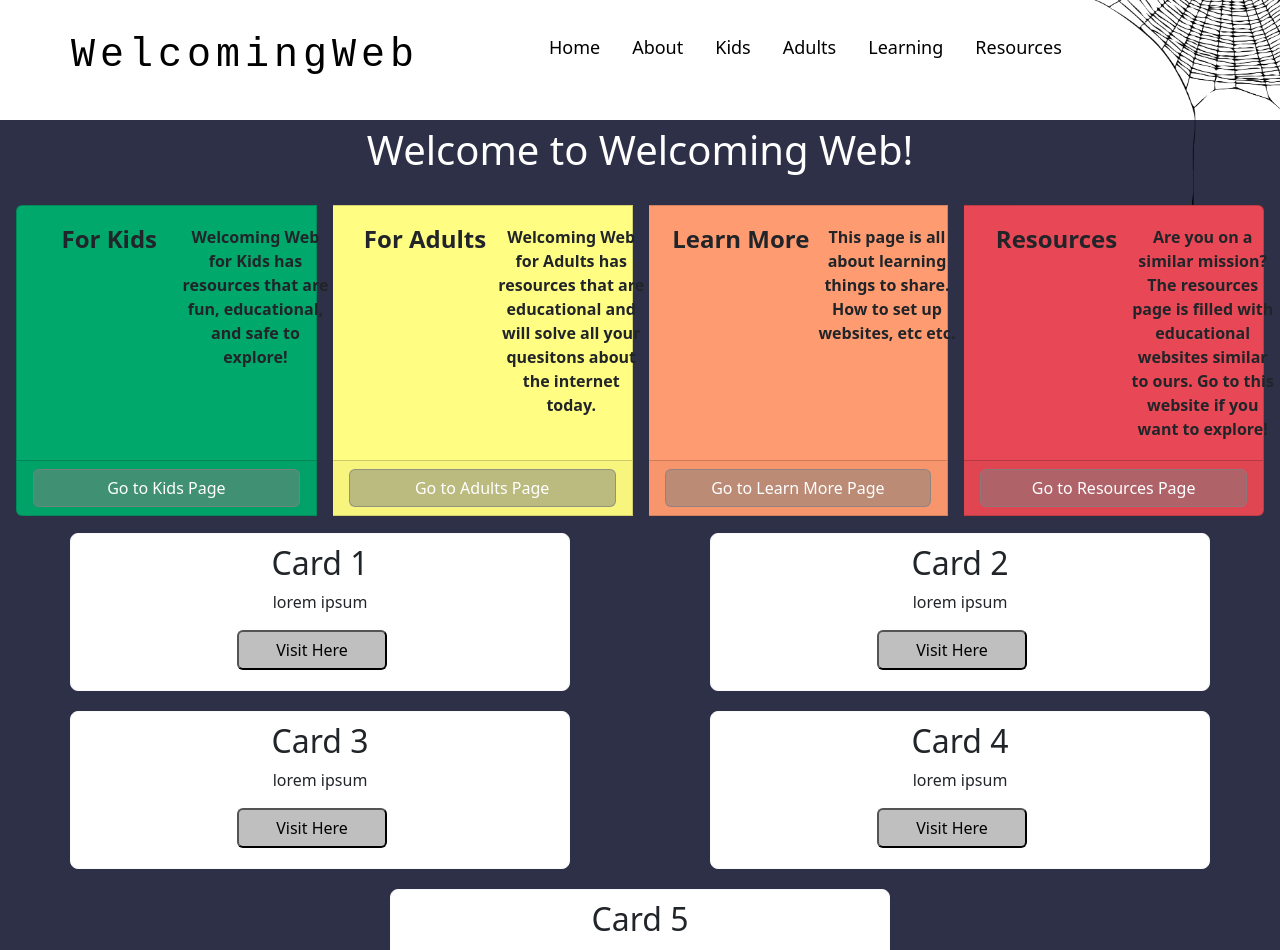
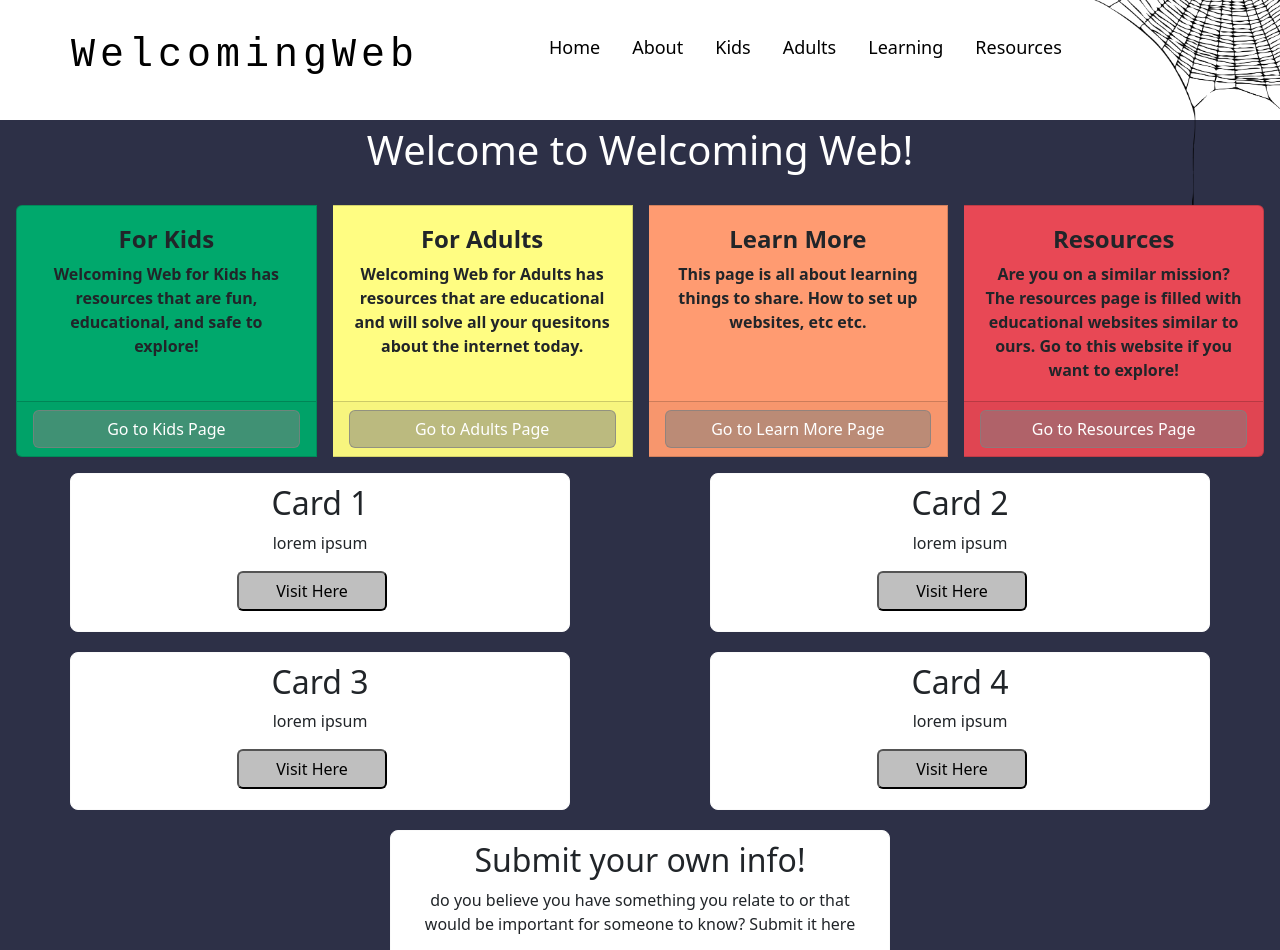
Before and after one commit to rwc5591/WelcomingWeb, a React (Create React App) app: page /Home in a window 1280 px wide. Shown: the top 950 px of the page. Built offline with nearby package versions, Linux system fonts and the light colour scheme.

Commit message:
computer attempting to crash

```diff
--- a/src/components/home/Home.jsx
+++ b/src/components/home/Home.jsx
@@ -9,7 +9,8 @@ const Home = () => {
         { title: 'Card 2', body: 'lorem ipsum', url: 'null', id:2},
         { title: 'Card 3', body: 'lorem ipsum', url: 'null', id:3},
         { title: 'Card 4', body: 'lorem ipsum', url: 'null', id:4},
-        { title: 'Card 5', body: 'lorem ipsum', url: 'null', id:5},
+        { title: 'Submit your own info!',
+            body: 'do you believe you have something you relate to or that would be important for someone to know? Submit it here', url: 'null', id:5},
     ]);
 
     return(
--- a/src/containers/kids/kids.css
+++ b/src/containers/kids/kids.css
@@ -55,9 +55,10 @@
     }
 
     .card-body{
-        display: flex;
+        /*display: flex;
         padding: 0.2rem;
-        margin: 1rem;
+        margin: 1rem;*/
+        padding: 1.2rem;
     }
 
     .card{
```
